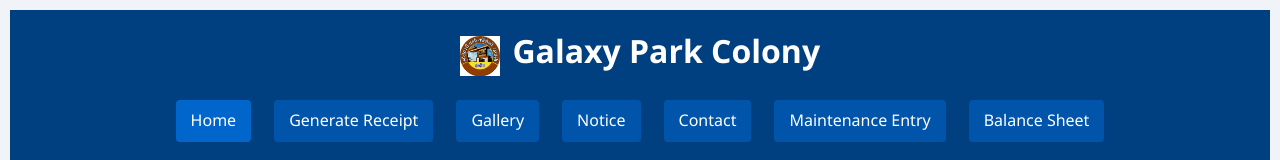
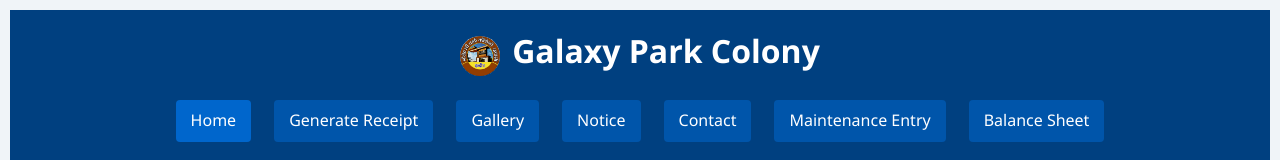
Before and after one commit to praveenbagwan1992/Galaxy-Park, a plain HTML site: page index.html in a window 1280 px wide. Shown: the top 160 px of the page. Drawn offline with Linux system fonts and the light colour scheme.

Commit message:
Update style.css

```diff
--- a/style.css
+++ b/style.css
@@ -108,5 +108,7 @@ footer {
 
 .logo {
   height: 40px;
-  width: auto;
+  width: 40px;
+  border-radius: 50%;
+  object-fit: cover;
 }
```
